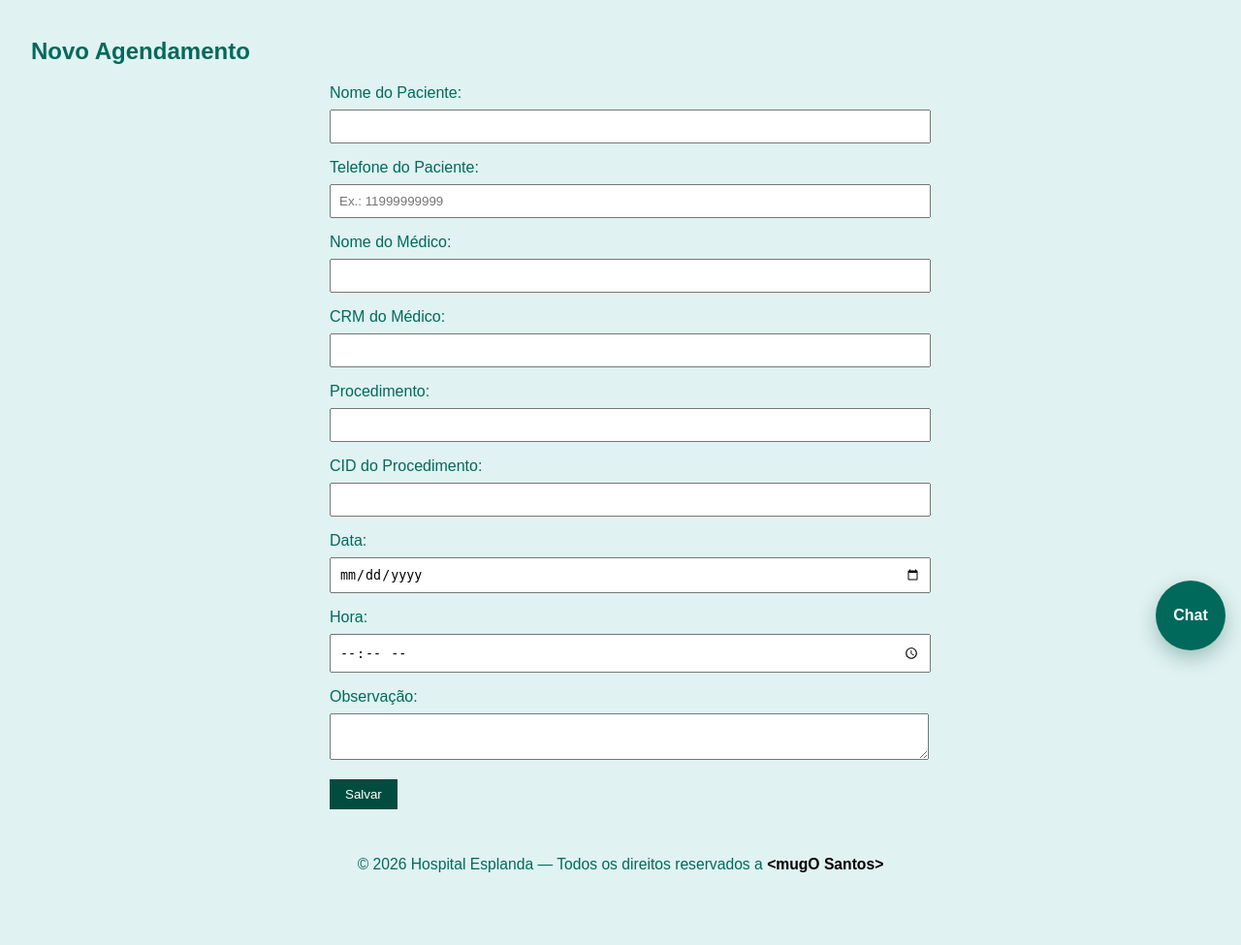
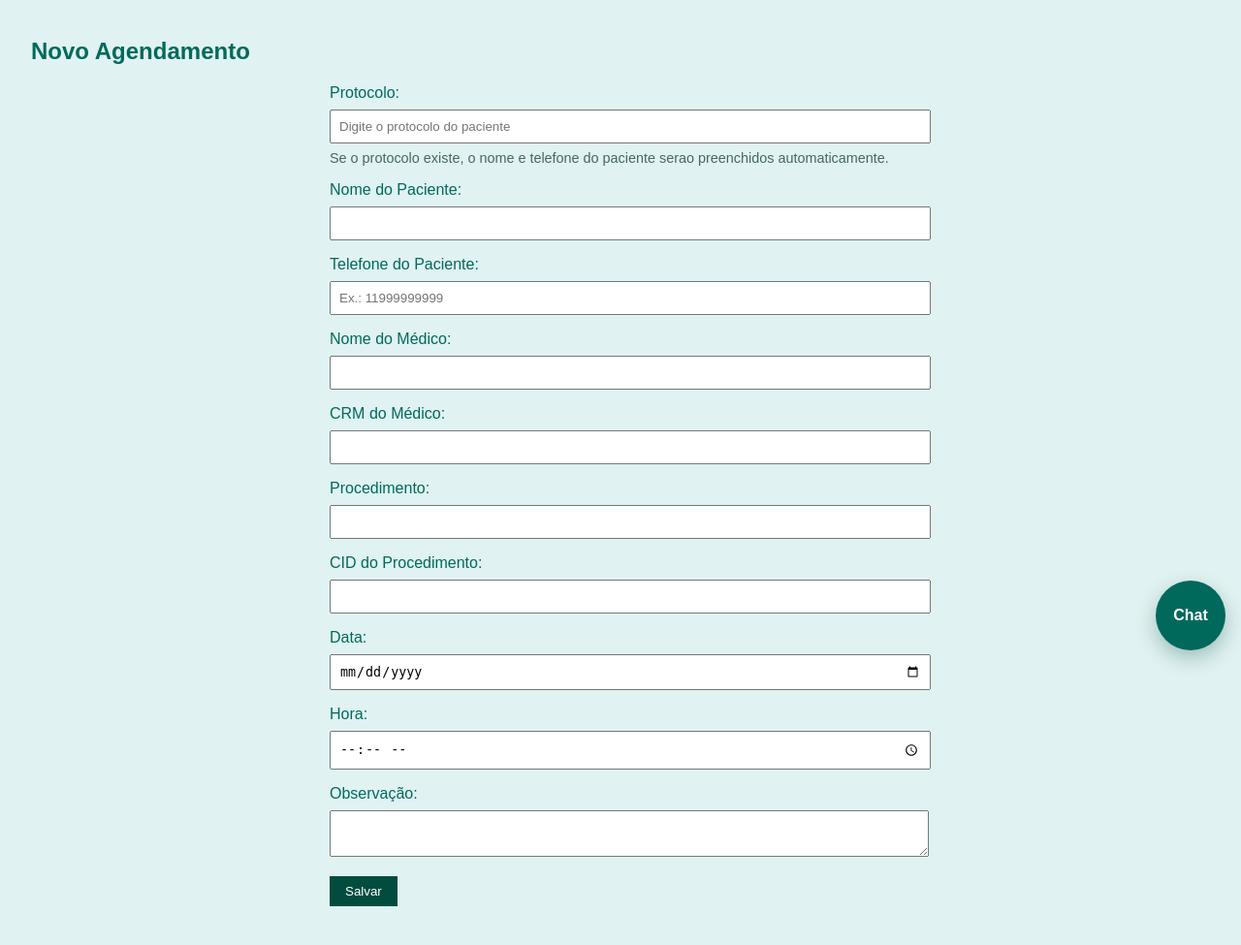
Before and after one commit to mugO-Stuff/mine, a Flask app: page /create in a window 1280 px wide. Shown: the part 113-1088 px from the top of the page at 97% size. Before the commit the page ends 1013 px from the top, so only its background shows below. Run offline with Flask 3, Linux system fonts and the light colour scheme; a user stored in the database is signed in; data comes from the database, SQL or seed files in the repository; data that the repository does not hold is empty.

Commit message:
protocolo

```diff
--- a/app.py
+++ b/app.py
@@ -1439,7 +1439,8 @@ def create():
             cid_procedimento=cid_val,
             data=datetime.strptime(request.form['data'], '%Y-%m-%d').date(),
             hora=datetime.strptime(request.form['hora'], '%H:%M').time(),
-            observacao=request.form['observacao']
+            observacao=request.form['observacao'],
+            protocolo=request.form.get('protocolo', '').strip().upper() or None
         )
         db.session.add(agendamento)
         db.session.flush()
@@ -1478,6 +1479,7 @@ def edit(id):
         agendamento.data = datetime.strptime(request.form['data'], '%Y-%m-%d').date()
         agendamento.hora = datetime.strptime(request.form['hora'], '%H:%M').time()
         agendamento.observacao = request.form['observacao']
+        agendamento.protocolo = request.form.get('protocolo', '').strip().upper() or None
         db.session.commit()
         return redirect_to_agendamento_month(agendamento, view='calendar')
     return render_template('edit.html', agendamento=agendamento, medicos=medicos, procedimentos=procedimentos, return_context=return_context)
@@ -1815,6 +1817,25 @@ def api_agendamento_por_procedimento():
         'nome_medico': agendamento.nome_medico,
         'procedimento': agendamento.procedimento,
         'data_cirurgia': agendamento.data.strftime('%Y-%m-%d'),
+    })
+
+@app.route('/api/paciente-por-protocolo')
+def api_paciente_por_protocolo():
+    if 'user_id' not in session:
+        return jsonify({'ok': False, 'error': 'unauthorized'}), 401
+
+    protocolo = request.args.get('protocolo', '').strip().upper()
+    if not protocolo:
+        return jsonify({'ok': False, 'error': 'missing_protocolo'}), 400
+
+    agendamento = Agendamento.query.filter_by(protocolo=protocolo).order_by(Agendamento.id.desc()).first()
+    if not agendamento:
+        return jsonify({'ok': False, 'error': 'not_found'}), 404
+
+    return jsonify({
+        'ok': True,
+        'nome_paciente': agendamento.nome_paciente,
+        'whatsapp_paciente': agendamento.whatsapp_paciente or '',
     })
 
 @app.route('/pacientes')
--- a/templates/edit.html
+++ b/templates/edit.html
@@ -14,6 +14,9 @@
     <label for="agendamento_id">ID do Agendamento:</label>
     <input type="text" id="agendamento_id" value="{{ agendamento.id }}" readonly>
     {% endif %}
+    <label for="protocolo">Protocolo:</label>
+    <input type="text" id="protocolo" name="protocolo" value="{{ agendamento.protocolo if agendamento else '' }}" placeholder="Digite o protocolo do paciente">
+    <p class="form-helper-text">Se o protocolo existe, o nome e telefone do paciente serao preenchidos automaticamente.</p>
     <label for="nome_paciente">Nome do Paciente:</label>
     <input type="text" id="nome_paciente" name="nome_paciente" value="{{ agendamento.nome_paciente if agendamento else '' }}" required>
     <label for="whatsapp_paciente">Telefone do Paciente:</label>
@@ -41,6 +44,9 @@
     const crmInput = document.getElementById('crm_medico');
     const procedimentoInput = document.getElementById('procedimento');
     const cidInput = document.getElementById('cid_procedimento');
+    const protocoloInput = document.getElementById('protocolo');
+    const nomePacienteInput = document.getElementById('nome_paciente');
+    const whatsappInput = document.getElementById('whatsapp_paciente');
 
     function findMedico(nome) {
         return medicos.find(m => m.nome.toLowerCase().trim() === nome.toLowerCase().trim());
@@ -49,6 +55,31 @@
     function findProcedimento(nome) {
         return procedimentos.find(p => p.nome.toLowerCase().trim() === nome.toLowerCase().trim());
     }
+
+    protocoloInput.addEventListener('blur', () => {
+        const protocolo = (protocoloInput.value || '').trim().toUpperCase();
+        if (!protocolo) {
+            return;
+        }
+
+        fetch('/api/paciente-por-protocolo?protocolo=' + encodeURIComponent(protocolo))
+            .then(function(response) {
+                if (!response.ok) {
+                    throw new Error('not_found');
+                }
+                return response.json();
+            })
+            .then(function(data) {
+                if (!data.ok) {
+                    throw new Error('invalid');
+                }
+                nomePacienteInput.value = data.nome_paciente || '';
+                whatsappInput.value = data.whatsapp_paciente || '';
+            })
+            .catch(function() {
+                // Silenciosamente ignora se protocolo nao encontrado
+            });
+    });
 
     nomeMedicoInput.addEventListener('blur', () => {
         const medico = findMedico(nomeMedicoInput.value);
```
